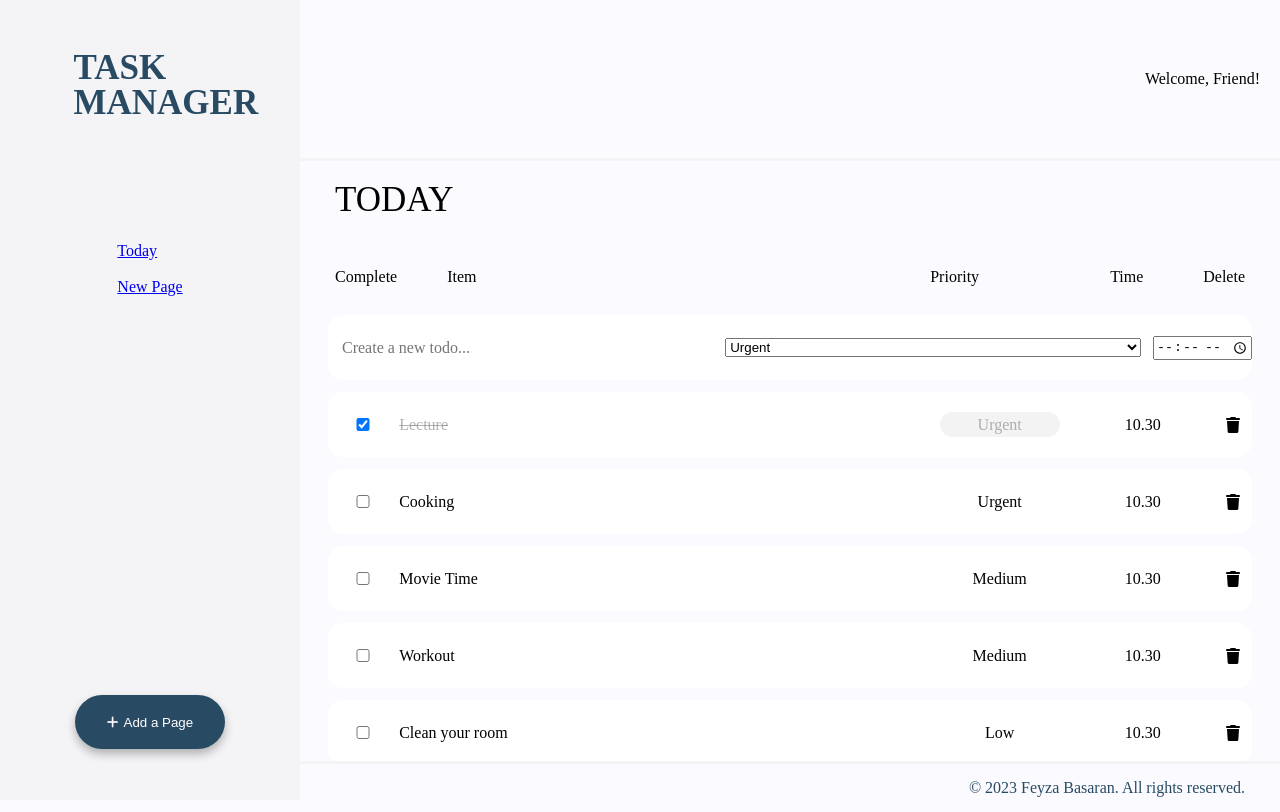
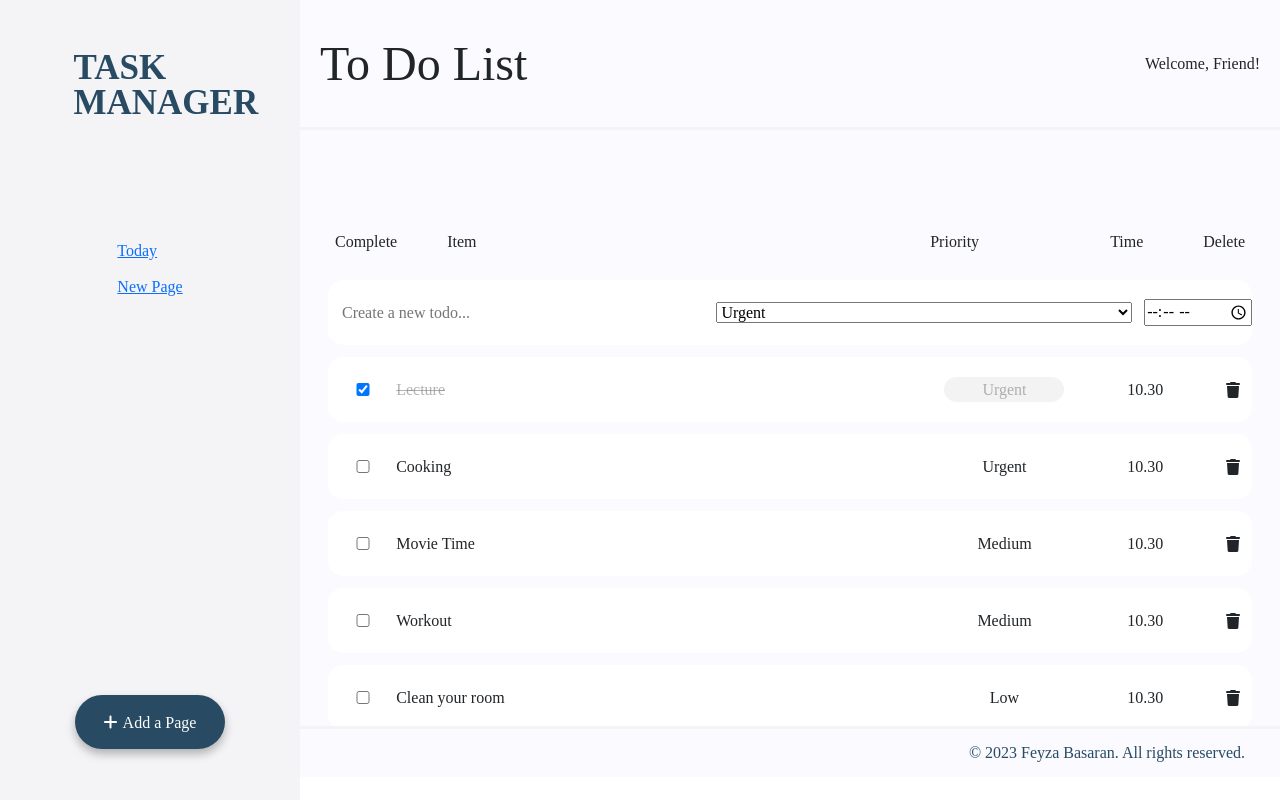
Before and after one commit to basa0044/mtm6404-task-manager-basa0044, a React (Vite) app: page / in a window 1280 px wide. Built offline with nearby package versions, Linux system fonts and the light colour scheme.

Commit message:
imported bootstrap

```diff
--- a/package.json
+++ b/package.json
@@ -9,6 +9,7 @@
     "preview": "vite preview"
   },
   "dependencies": {
+    "bootstrap": "^5.2.3",
     "react": "^18.2.0",
     "react-dom": "^18.2.0",
     "react-router-dom": "^6.10.0"
--- a/src/App.jsx
+++ b/src/App.jsx
@@ -6,7 +6,7 @@ import Title from './components/Title'
 import Footer from './components/Footer'
 import List from './components/List'
 import Form from './components/Form'
-import './style.css'
+
 
 
 function App (){
--- a/src/components/Header.jsx
+++ b/src/components/Header.jsx
@@ -1,6 +1,7 @@
 function Header (){
     return(
         <div className="header">
+            <h1 className="listTitle">To Do List</h1>
             <i className="fa-solid fa-bars"></i>
             <p>Welcome, Friend!</p>
         </div>
--- a/src/components/Title.jsx
+++ b/src/components/Title.jsx
@@ -9,7 +9,6 @@ function Title(){
 
     return(
         <div className="title">
-        <p>TODAY</p>
         <div>
             <div className="complete"><p>Complete</p></div>
             <div className="item"><p>Item</p></div>
--- a/src/style.css
+++ b/src/style.css
@@ -272,16 +272,20 @@ input:focus, textarea:focus, select:focus{
     .header{
         position: absolute;
         display: flex;
-        justify-content: end;
+        justify-content: space-between;
         align-items: center;
         width: 100%;
         right: 0px;
         height: 130px;
-        padding-left: 35px;
+        padding-left: 320px;
     }
 
     .header i{
         display: none;
+    }
+
+    .header h1{
+        font-size: 3rem;
     }
 
     .title{
```
Also changed, not shown: src/main.jsx (+8 -6 lines), src/routes/Lists.jsx (added), 1 other file (tests, documents, lock files or other folders).
